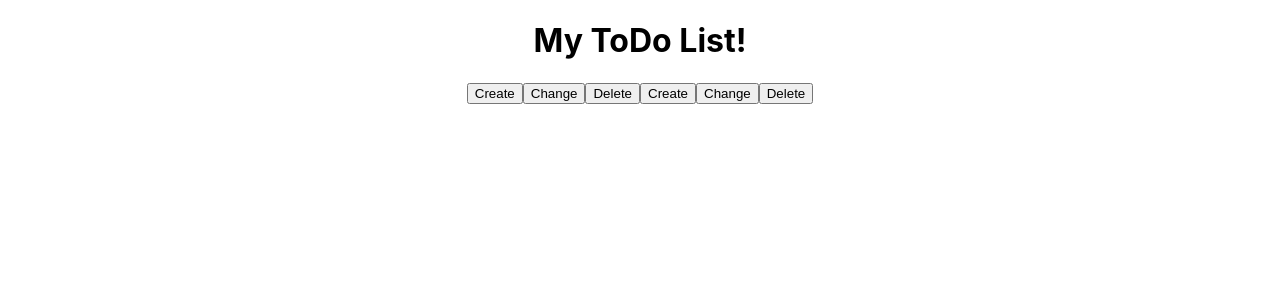
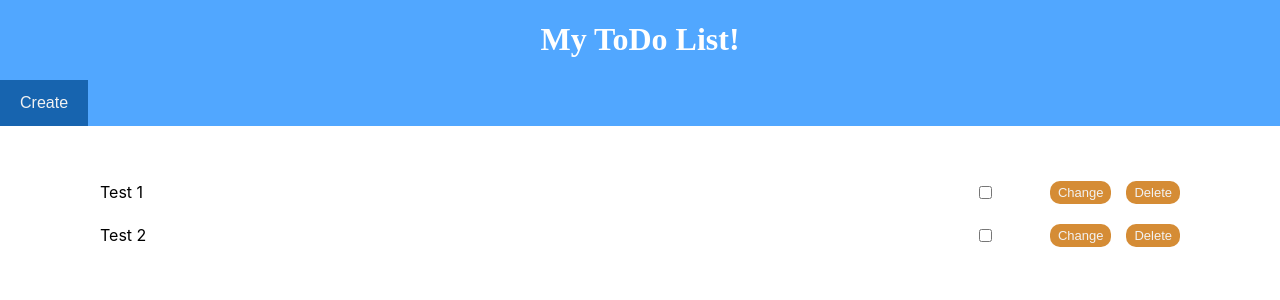
Before and after one commit to MetroConnor/todoApp, a React (Create React App) app in the folder todo-app/: page / in a window 1280 px wide. Shown: the top 300 px of the page. Built offline with nearby package versions, Linux system fonts and the light colour scheme.

Commit message:
added Frontend and Create/Change/Delete functions

```diff
--- a/todo-app/src/App.css
+++ b/todo-app/src/App.css
@@ -2,44 +2,12 @@
   text-align: center;
 }
 
-.App-logo {
-  height: 40vmin;
-  pointer-events: none;
-}
-
-@media (prefers-reduced-motion: no-preference) {
-  .App-logo {
-    animation: App-logo-spin infinite 20s linear;
-  }
-}
-
-.App-header {
-  background-color: #282c34;
-  min-height: 100vh;
-  display: flex;
-  flex-direction: column;
-  align-items: center;
-  justify-content: center;
-  font-size: calc(10px + 2vmin);
+.navbar {
+  background-color: #51a7ff;
+  overflow: hidden;
+  font-family: "Nanum Gothic";
+  font-style: inherit;
   color: white;
-}
-
-.App-link {
-  color: #61dafb;
-}
-
-@keyframes App-logo-spin {
-  from {
-    transform: rotate(0deg);
-  }
-  to {
-    transform: rotate(360deg);
-  }
-}
-
-.navbar {
-  background-color: #333;
-  overflow: hidden;
 }
 
 .navbar button {
@@ -52,6 +20,64 @@
   border: none;
   background-color: inherit;
   cursor: pointer;
+  font-size: medium;
+  background-color: #1764af;
+}
+
+.todo-list {
+  margin-left: 100px;
+  margin-top: 50px;
+  text-align: left;
+}
+
+.todo-item {
+  display: flex;
+  justify-content: space-between;
+  align-items: center;
+  margin-bottom: 10px;
+}
+
+.todo-text {
+  flex: 1;
+  text-align: left;
+}
+
+.todo-checkbox {
+  margin: 0 auto; /* Ändere die Ausrichtung der Checkbox */
+
+}
+
+.todo-buttons {
+  display: flex;
+  gap: 5px;
+}
+
+.todo-list button {
+  color: #f2f2f2;
+  padding: 4px 8px;
+  text-decoration: none;
+  border: none;
+  cursor: pointer;
+  font-size: small;
+  background-color: #d58c35;
+  border-radius: 10px;
+  margin: 5px;
+}
+
+.todo-list button:nth-child(2) {
+  margin-right: 100px;
+}
+
+.todo-list button:nth-child(1) {
+  margin-left: 50px;
+}
+
+.todo-list button:hover {
+  background-color: #6b5c0e;
+}
+
+.todo-list input {
+  margin-right: 8px;
 }
 
 .navbar button:hover {
--- a/todo-app/src/App.js
+++ b/todo-app/src/App.js
@@ -1,29 +1,46 @@
-import React from 'react';
+import React, { useState } from "react";
 import './App.css';
 
 function App() {
-  React.useEffect(() => {
-      createNavigationBar();
-  }, []);
+    const [todos, setTodos] = useState([
+        { id: 1, text: 'Test 1' },
+        { id: 2, text: 'Test 2' }
+    ]);
 
-  return (
-    <div className="App" id="navbar">
-      <h1>My ToDo List!</h1>
-    </div>
-  );
+    const addTodo = () => {
+        const newTodo = { id: Date.now(), text: 'Todo eintragen' };
+        setTodos([...todos, newTodo]);
+    };
+
+    const changeTodo = (id) => {
+        const newText = prompt('Text eingeben: ');
+        setTodos(todos.map(todo => todo.id === id ? { ...todo, text: newText } : todo));
+    };
+
+    const deleteTodo = (id) => {
+        setTodos(todos.filter(todo => todo.id !== id));
+    };
+
+    return (
+        <div className="App">
+            <div className="navbar">
+                <h1>My ToDo List!</h1>
+                <button onClick={addTodo}>Create</button>
+            </div>
+            <div className="todo-list">
+                {todos.map(todo => (
+                    <div key={todo.id} className="todo-item">
+                        <span className="todo-text">{todo.text}</span>
+                        <input type="checkbox" className="todo-checkbox" />
+                        <div className="todo-buttons">
+                            <button onClick={() => changeTodo(todo.id)}>Change</button>
+                            <button onClick={() => deleteTodo(todo.id)}>Delete</button>
+                        </div>
+                    </div>
+                ))}
+            </div>
+        </div>
+    );
 }
 
-function createNavigationBar(){
-    const navbar = document.getElementById('navbar');
-    const buttonCreate = document.createElement('button');
-    buttonCreate.textContent = 'Create';
-    const buttonChange = document.createElement('button');
-    buttonChange.textContent = 'Change';
-    const buttonDelete = document.createElement('button');
-    buttonDelete.textContent = 'Delete';
-
-    navbar.appendChild(buttonCreate);
-    navbar.appendChild(buttonChange);
-    navbar.appendChild(buttonDelete);
-}
 export default App;
```
